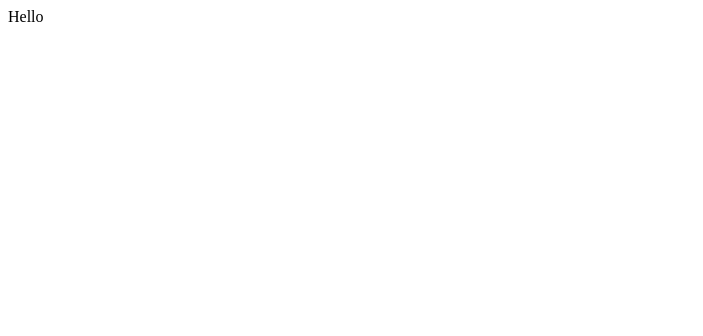
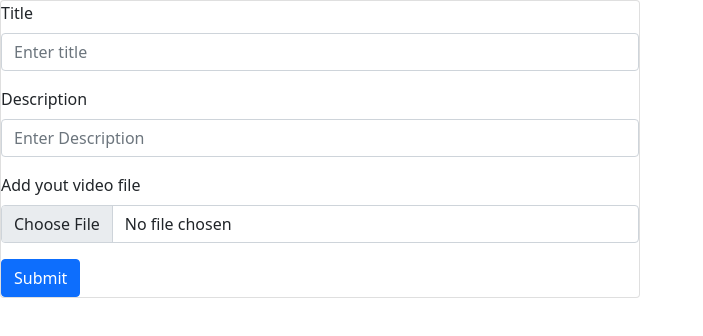
Before and after one commit to Olivier-STI/TECH-EoleEdit, a React (Create React App) app in the folder app/: page / in a window 1280 px wide. Shown: the top 336 px of the page, without its empty margins (0-703 px from the left). Built offline with nearby package versions, Linux system fonts and the light colour scheme.

Commit message:
create - functionnal first version of the form

```diff
--- a/app/package.json
+++ b/app/package.json
@@ -10,7 +10,11 @@
     "@types/node": "^16.11.38",
     "@types/react": "^18.0.12",
     "@types/react-dom": "^18.0.5",
+    "autoprefixer": "10.4.5",
+    "axios": "^0.27.2",
+    "bootstrap": "^5.1.3",
     "react": "^18.1.0",
+    "react-bootstrap": "^2.4.0",
     "react-dom": "^18.1.0",
     "react-scripts": "5.0.1",
     "typescript": "^4.7.3",
--- a/app/src/App.tsx
+++ b/app/src/App.tsx
@@ -1,11 +1,10 @@
 import React from 'react';
+import { UploadForm } from './Components/UploadForm';
 
 function App() {
   return (
     <div className="App">
-      <text>
-        Hello
-      </text>
+      <UploadForm/>
     </div>
   );
 }
--- /dev/null
+++ b/app/src/Components/UploadForm.tsx
@@ -0,0 +1,75 @@
+import React, {Component} from "react";
+import 'bootstrap/dist/css/bootstrap.css';
+import Form from 'react-bootstrap/Form';
+import Button from 'react-bootstrap/Button';
+import Card from 'react-bootstrap/Card'
+import axios from 'axios';
+import UploadVideoRequest from '../Controllers/UploadVideoController'
+
+interface IMyProps {
+
+}
+
+interface IMyState {
+    Title : string,
+    Description : string
+    File : any
+}
+
+export class UploadForm extends Component<IMyProps, IMyState> {
+    constructor (props : IMyProps) {
+        super(props)
+        this.state = {
+            Title : '',
+            Description : '',
+            File : ''
+        }
+    }
+
+    // Function to get the title
+    handleTitleInput = (InputText : any) => {
+        this.setState({Title : InputText.target.value})
+    }
+
+    // Function to get the description
+    handleDescriptionInput = (InputText : any) => {
+        this.setState({Description : InputText.target.value})
+    }
+
+    // Function to get the file
+    handleFileInput = (InputFile : any) => {
+        this.setState({File : Array.from(InputFile.target.files)})
+    }
+
+    // Function to submit the request
+    handleSubmit = async (Title : string, Description : string, File : any) => {
+        if (Title && Description && File) {
+            await UploadVideoRequest(Title, Description, File)
+        }
+    }
+
+    render(): React.ReactNode {
+        return (
+            <Card style={{width : '50%', height : '40%'}}>
+            <Form>
+                <Form.Group className="mb-3">
+                    <Form.Label>Title</Form.Label>
+                    <Form.Control placeholder="Enter title " value={this.state.Title} onChange={this.handleTitleInput}/>
+                </Form.Group>
+                <Form.Group className="mb-3">
+                    <Form.Label>Description</Form.Label>
+                    <Form.Control placeholder="Enter Description" value={this.state.Description} onChange={this.handleDescriptionInput}/>
+                </Form.Group>
+                <Form.Group controlId="formFile" className="mb-3">
+                    <Form.Label>Add yout video file</Form.Label>
+                    <Form.Control type="file" onChange={this.handleFileInput} />
+                </Form.Group>
+                <Button variant="primary"  onClick={() => this.handleSubmit(this.state.Title, this.state.Description, this.state.File)}>
+                    Submit
+                </Button>
+            </Form>
+            </Card>
+        )
+    }
+
+}
--- /dev/null
+++ b/app/src/Controllers/UploadVideoController.ts
@@ -0,0 +1,27 @@
+import axios from 'axios';
+import {host, Port} from '../Globals/metadata'
+
+
+//Request to upload the video to the server
+async function UploadVideoRequest(Title : string, Description : string, File : any) {
+    var bodyFormDAta = new FormData();
+
+    bodyFormDAta.append('video', File[0]);
+    bodyFormDAta.append('Title', Title);
+    bodyFormDAta.append('Description', Description);
+
+    axios({
+        url : 'http://' + host + ':' + Port + '/api/upload',
+        method : 'POST',
+        headers : {
+            'Content-Type' : 'multipart/form-data',
+        },
+        data: bodyFormDAta
+    }).then((res) => {
+        console.log(res);
+    }).catch((err) => {
+        throw(err);
+    })
+}
+
+export default UploadVideoRequest
--- /dev/null
+++ b/app/src/Globals/metadata.ts
@@ -0,0 +1,4 @@
+const host : string = '127.0.0.1';
+const Port : string = '5000'
+
+export {host, Port}
```
Also changed, not shown: 1 other file (tests, documents, lock files or other folders).
